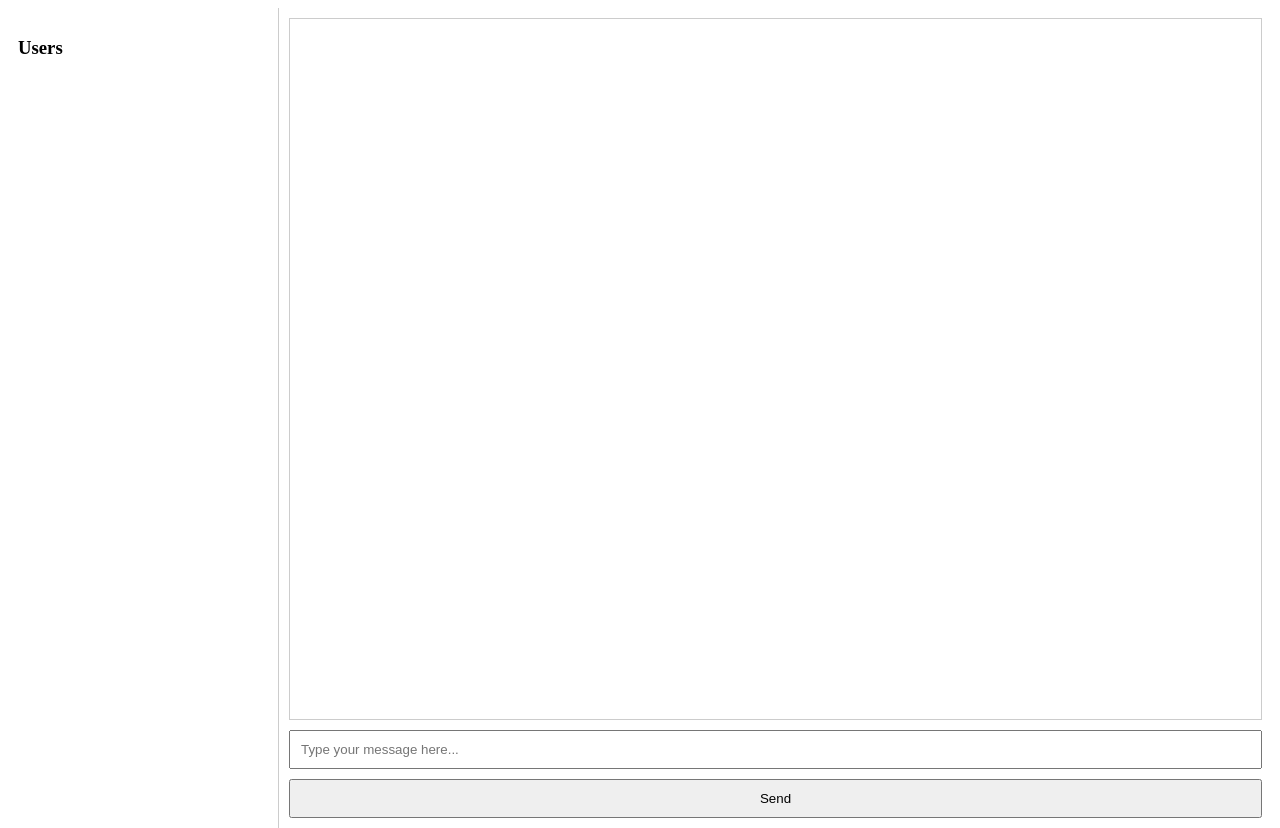
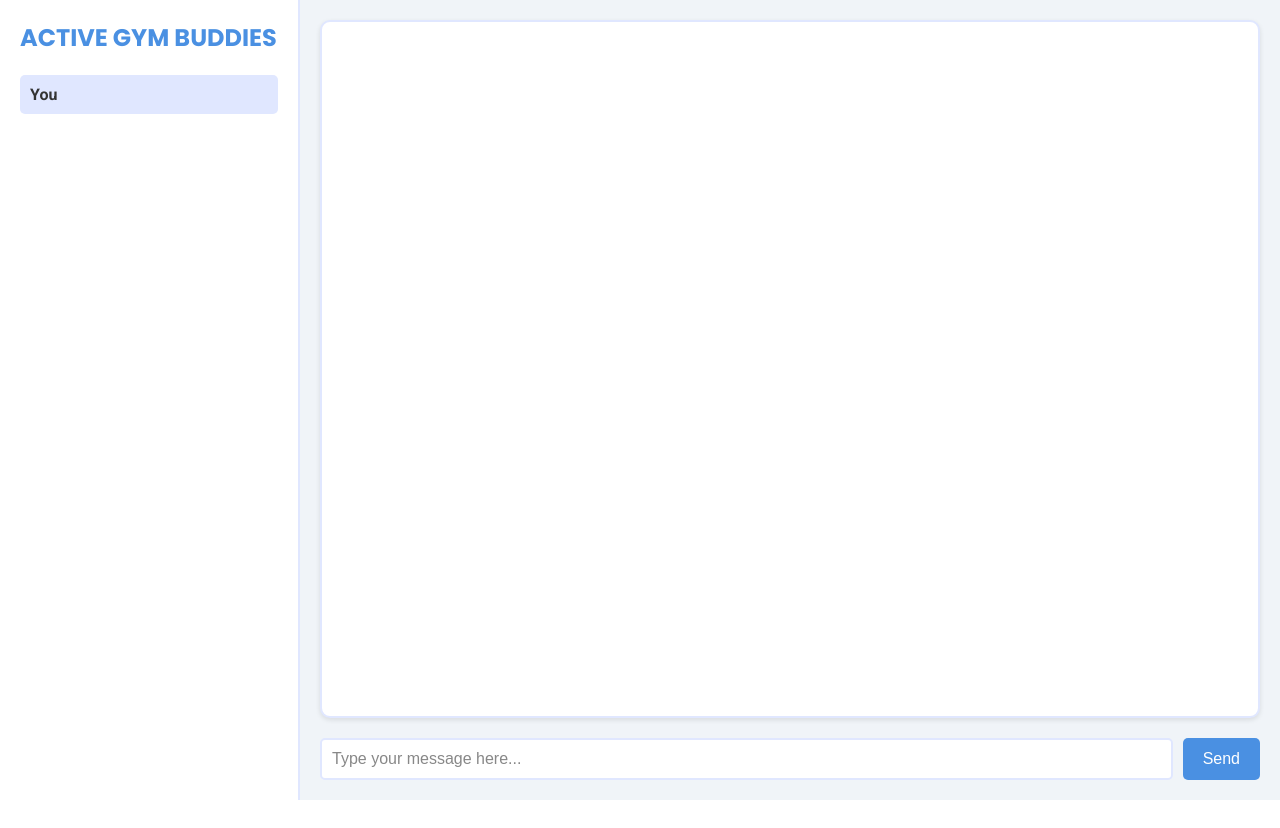
Before and after one commit to aysinakpinar/team_project_galaxy, a Flask app: page /chat/ in a window 1280 px wide. After the commit the page ends 800 px from the top, so only its background shows below. Run offline with Flask 3, Linux system fonts and the light colour scheme; the visitor is signed in with stand-in values (Sample User, id 1); data that the repository does not hold is empty; parts of the project's set-up code (start-up, migrations or seed data) failed here and were passed over; some libraries are stand-ins or nearby versions.

Commit message:
features/chatbox group function & css

```diff
--- a/blueprints/chat.py
+++ b/blueprints/chat.py
@@ -55,18 +55,27 @@ def init_socketio(socketio):
         sender = UserModel.query.get(sender_id)
         print(f"Message received in room {room}: {message} from {sender.username}")  # Debugging
         # Emit the message to the recipient's room
-        emit('receive_message', {
+
+        if str(room) == str(sender_id): #only send once if user is in own room
+            emit('receive_message', {
             'message': message,
             'sender_id': sender_id,
             'sender_username': sender.username
         }, room=room)
 
-        # Additionally, send the message to the sender’s room (so they can see it as well)
-        emit('receive_message', {
-            'message': message,
-            'sender_id': sender_id,
-            'sender_username': sender.username
-        }, room=sender_id)
+        else:
+            emit('receive_message', {
+                'message': message,
+                'sender_id': sender_id,
+                'sender_username': sender.username
+            }, room=room)
+
+            # send the message to the sender’s room (so they can see it as well)
+            emit('receive_message', {
+                'message': message,
+                'sender_id': sender_id,
+                'sender_username': sender.username
+            }, room=sender_id)
 
 @chat.route('/')
 def chat_home():
--- a/templates/messages.html
+++ b/templates/messages.html
@@ -3,53 +3,164 @@
 <head>
     <meta charset="UTF-8">
     <meta name="viewport" content="width=device-width, initial-scale=1.0">
-    <title>Chat</title>
+    <title>Gym Chat</title>
     <script src="https://cdnjs.cloudflare.com/ajax/libs/socket.io/4.0.1/socket.io.js"></script>
     <script src="https://code.jquery.com/jquery-3.6.0.min.js"></script>
+    <link href="https://fonts.googleapis.com/css2?family=Roboto:wght@400;500;700&family=Poppins:wght@500;700&display=swap" rel="stylesheet">
     <style>
-        /* Basic styling for the chat interface */
+
+        * {
+            margin: 0;
+            padding: 0;
+            box-sizing: border-box;
+        }
+
+        body {
+            font-family: 'Roboto', sans-serif;
+            background-color: #f0f4f8;
+            color: #333333;
+        }
+
         #container {
             display: flex;
             height: 100vh;
+            background-color: #f0f4f8;
         }
+
+        /* Sidebar Styling */
         #sidebar {
-            width: 250px;
+            width: 300px;
             height: 100%;
-            border-right: 1px solid #ccc;
+            background-color: #ffffff;
+            padding: 20px;
+            border-right: 2px solid #e0e7ff;
+            overflow-y: auto;
+            box-shadow: 2px 0 5px rgba(0, 0, 0, 0.1);
+        }
+
+        #sidebar h3 {
+            font-family: 'Poppins', sans-serif;
+            font-size: 24px;
+            color: #4a90e2;
+            margin-bottom: 20px;
+            text-transform: uppercase;
+        }
+
+        #user-list {
+            list-style: none;
+        }
+
+        .user-link {
+            display: block;
             padding: 10px;
-            overflow-y: auto;
+            margin-bottom: 10px;
+            background-color: #f8fafc;
+            color: #333333;
+            text-decoration: none;
+            border-radius: 5px;
+            transition: background-color 0.3s ease;
         }
+
+        .user-link:hover {
+            background-color: #4a90e2;
+            color: #ffffff;
+        }
+
+        /* Highlight the selected user */
+        .user-link.active {
+            background-color: #4a90e2;
+            color: #ffffff;
+        }
+
+        /* Style for the logged-in user */
+        .logged-in-user {
+            background-color: #e0e7ff;
+            font-weight: bold;
+        }
+
+        /* Chat Window Styling */
         #chat {
             flex-grow: 1;
-            height: 100%;
-            padding: 10px;
             display: flex;
             flex-direction: column;
+            padding: 20px;
+            background-color: #f0f4f8;
         }
+
         #messages {
             flex-grow: 1;
-            border: 1px solid #ccc;
+            background-color: #ffffff;
+            padding: 20px;
+            border-radius: 10px;
+            overflow-y: auto;
+            margin-bottom: 20px;
+            border: 2px solid #e0e7ff;
+            box-shadow: 0 2px 5px rgba(0, 0, 0, 0.1);
+        }
+
+        .message {
+            margin-bottom: 15px;
             padding: 10px;
-            margin-bottom: 10px;
-            overflow-y: auto;
-            height: 80%;
+            background-color: #f8fafc;
+            border-radius: 5px;
+            color: #333333;
         }
+
+        .message strong {
+            color: #4a90e2;
+        }
+
+        /* Message Input and Send Button */
+        #message-input-container {
+            display: flex;
+            gap: 10px;
+        }
+
         #message-input {
+            flex-grow: 1;
             padding: 10px;
-            margin-bottom: 10px;
-            flex-shrink: 0;
+            border: 2px solid #e0e7ff;
+            border-radius: 5px;
+            background-color: #ffffff;
+            color: #333333;
+            font-size: 16px;
         }
+
+        #message-input::placeholder {
+            color: #888888;
+        }
+
         #send-button {
-            padding: 10px;
+            padding: 10px 20px;
+            background-color: #4a90e2;
+            color: #ffffff;
+            border: none;
+            border-radius: 5px;
+            font-size: 16px;
+            cursor: pointer;
+            transition: background-color 0.3s ease;
         }
-        .user-link {
-            cursor: pointer;
-            padding: 5px;
-            border: 1px solid #ddd;
-            margin-bottom: 5px;
+
+        #send-button:hover {
+            background-color: #357abd;
         }
-        .user-link:hover {
-            background-color: #f0f0f0;
+
+        /* Scrollbar Styling */
+        #messages::-webkit-scrollbar {
+            width: 8px;
+        }
+
+        #messages::-webkit-scrollbar-track {
+            background: #f8fafc;
+        }
+
+        #messages::-webkit-scrollbar-thumb {
+            background: #4a90e2;
+            border-radius: 4px;
+        }
+
+        #messages::-webkit-scrollbar-thumb:hover {
+            background: #357abd;
         }
     </style>
 </head>
@@ -57,7 +168,7 @@
     <div id="container">
         <!-- Sidebar for users -->
         <div id="sidebar">
-            <h3>Users</h3>
+            <h3>Active Gym Buddies</h3>
             <ul id="user-list"></ul>
         </div>
 
@@ -66,8 +177,10 @@
             <div id="messages"></div>
 
             <!-- Message input and send button -->
-            <input type="text" id="message-input" placeholder="Type your message here...">
-            <button id="send-button">Send</button>
+            <div id="message-input-container">
+                <input type="text" id="message-input" placeholder="Type your message here...">
+                <button id="send-button">Send</button>
+            </div>
         </div>
     </div>
 
@@ -78,16 +191,34 @@
 
         // Fetch and display the list of users
         $.get('/chat/get_users', function(users) {
+            // Fetch the logged-in user's ID from the session
+            var loggedInUserId = "{{ session.user_id }}";
+
+            // Add the logged-in user to the sidebar
+            $('#user-list').append(
+                '<li><a href="#" class="user-link logged-in-user" data-user-id="' + loggedInUserId + '">You</a></li>'
+            );
+
+            // Add other users to the sidebar
             users.forEach(function(user) {
-                $('#user-list').append(
-                    '<li><a href="#" class="user-link" data-user-id="' + user.id + '">' + user.username + '</a></li>'
-                );
+                if (user.id !== loggedInUserId) { // Exclude the logged-in user
+                    $('#user-list').append(
+                        '<li><a href="#" class="user-link" data-user-id="' + user.id + '">' + user.username + '</a></li>'
+                    );
+                }
             });
         });
 
         // Handle clicking on a user to start a private chat
         $('body').on('click', '.user-link', function(event) {
-            event.preventDefault(); // Prevent the default link behavior
+            event.preventDefault();
+
+            // Remove the 'active'
+            $('.user-link').removeClass('active');
+
+            // Add the 'active'
+            $(this).addClass('active');
+
             var userId = $(this).data('user-id');
             if (currentRoom) {
                 socket.emit('leave_room', {room: currentRoom});
@@ -110,7 +241,7 @@
         // Handle receiving a message
         socket.on('receive_message', function(data) {
             $('#messages').append(
-                '<div><strong>' + data.sender_username + ':</strong> ' + data.message + '</div>'
+                '<div class="message"><strong>' + data.sender_username + ':</strong> ' + data.message + '</div>'
             );
             // Auto scroll to the bottom of the messages
             $('#messages').scrollTop($('#messages')[0].scrollHeight);
@@ -119,9 +250,19 @@
         // Handle updating the user list
         socket.on('update_user_list', function(user_ids) {
             $('#user-list').empty(); // Clear the user list first
+
+            // Fetch the logged-in user's ID from the session
+            var loggedInUserId = "{{ session.user_id }}";
+
+            // Add the logged-in user to the sidebar
+            $('#user-list').append(
+                '<li><a href="#" class="user-link logged-in-user" data-user-id="' + loggedInUserId + '">You</a></li>'
+            );
+
+            // Add other users to the sidebar
             $.get('/chat/get_users', function(users) {
                 users.forEach(function(user) {
-                    if (user_ids.includes(user.id)) {
+                    if (user_ids.includes(user.id) && user.id !== loggedInUserId) {
                         $('#user-list').append(
                             '<li><a href="#" class="user-link" data-user-id="' + user.id + '">' + user.username + '</a></li>'
                         );
```
